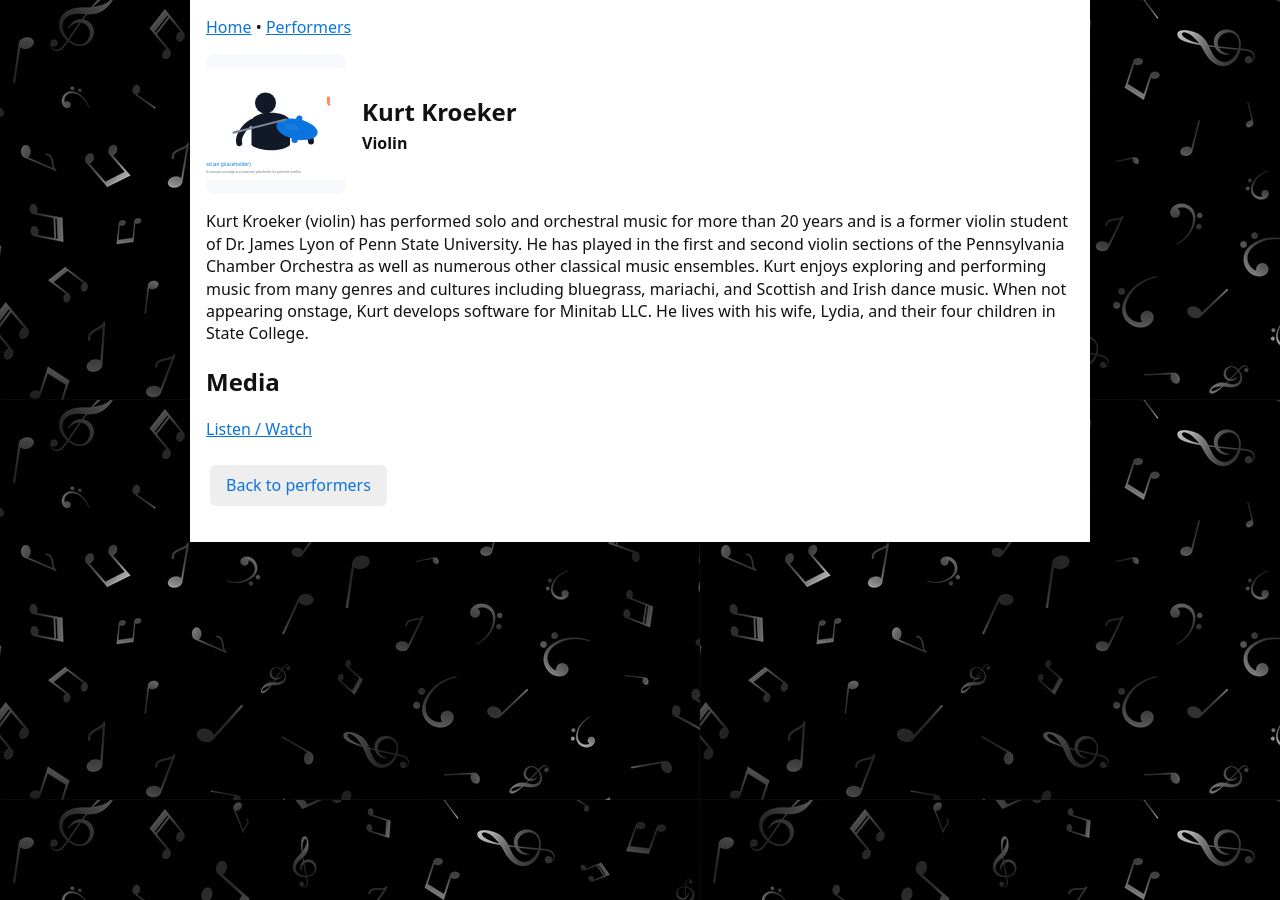
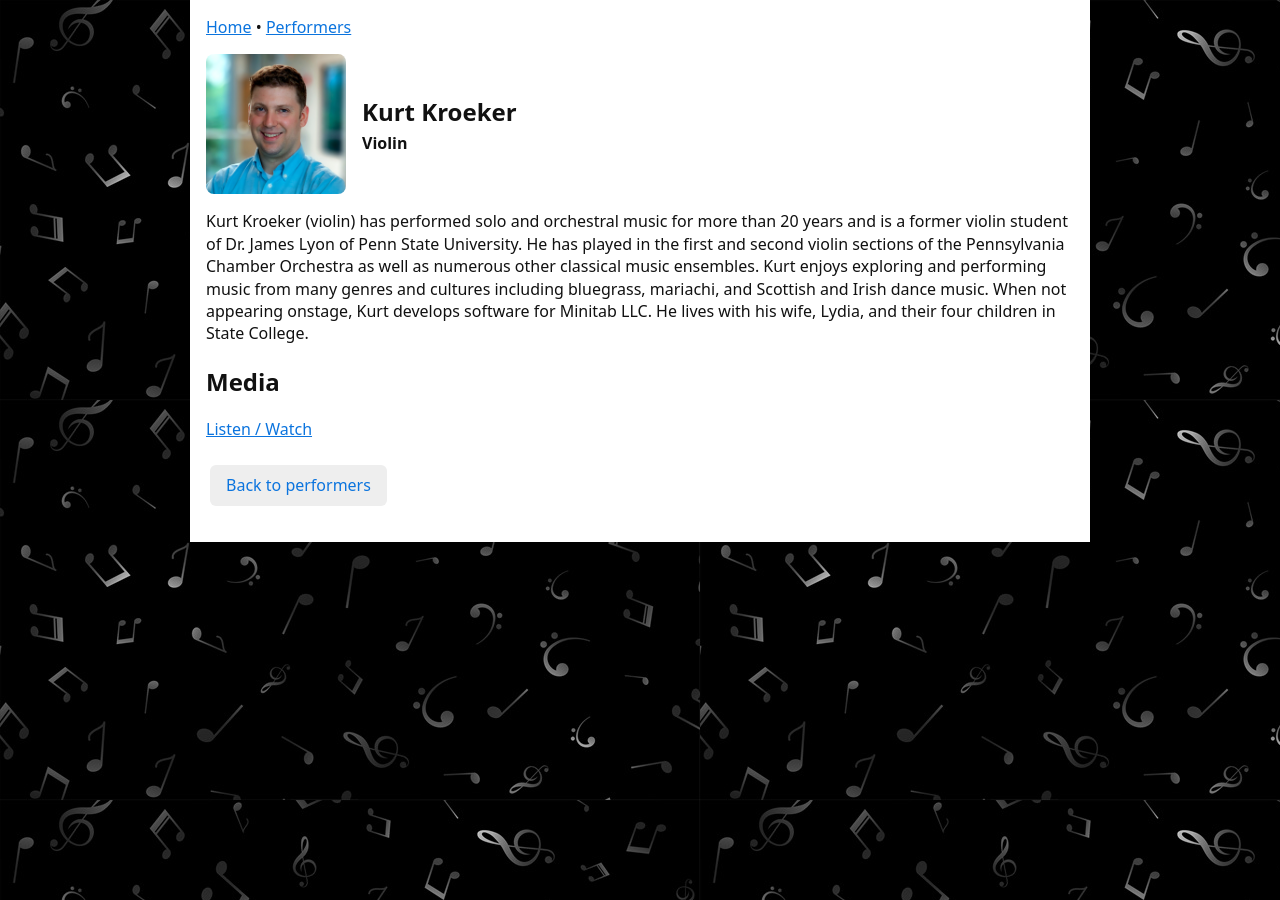
Before and after one commit to KurtKroeker/csehy-fundraising, a Jekyll site: the page built from _performers/kurt-kroeker.md, in a window 1280 px wide. Built offline with Jekyll 4.4.1, drawn with Linux system fonts in a browser that asks for light colours.

Commit message:
Update kurt-kroeker.md

```diff
--- a/_performers/kurt-kroeker.md
+++ b/_performers/kurt-kroeker.md
@@ -3,7 +3,7 @@ layout: performer
 title: "Kurt Kroeker"
 name: "Kurt Kroeker"
 instrument: "Violin"
-photo: "placeholder-musician.svg"
+photo: "kurt-kroeker-headshot-final.png"
 bio: >
  Kurt Kroeker (violin) has performed solo and orchestral music for more than 20 years and is a former violin student of Dr. James Lyon of Penn State University. He has played in the first and second violin sections of the Pennsylvania Chamber Orchestra as well as numerous other classical music ensembles. Kurt enjoys exploring and performing music from many genres and cultures including bluegrass, mariachi, and Scottish and Irish dance music. When not appearing onstage, Kurt develops software for Minitab LLC. He lives with his wife, Lydia, and their four children in State College.
 media_url: "https://youtu.be/ExQbw3cKeFs?si=P4IijAda5xFVRBRj"
```
